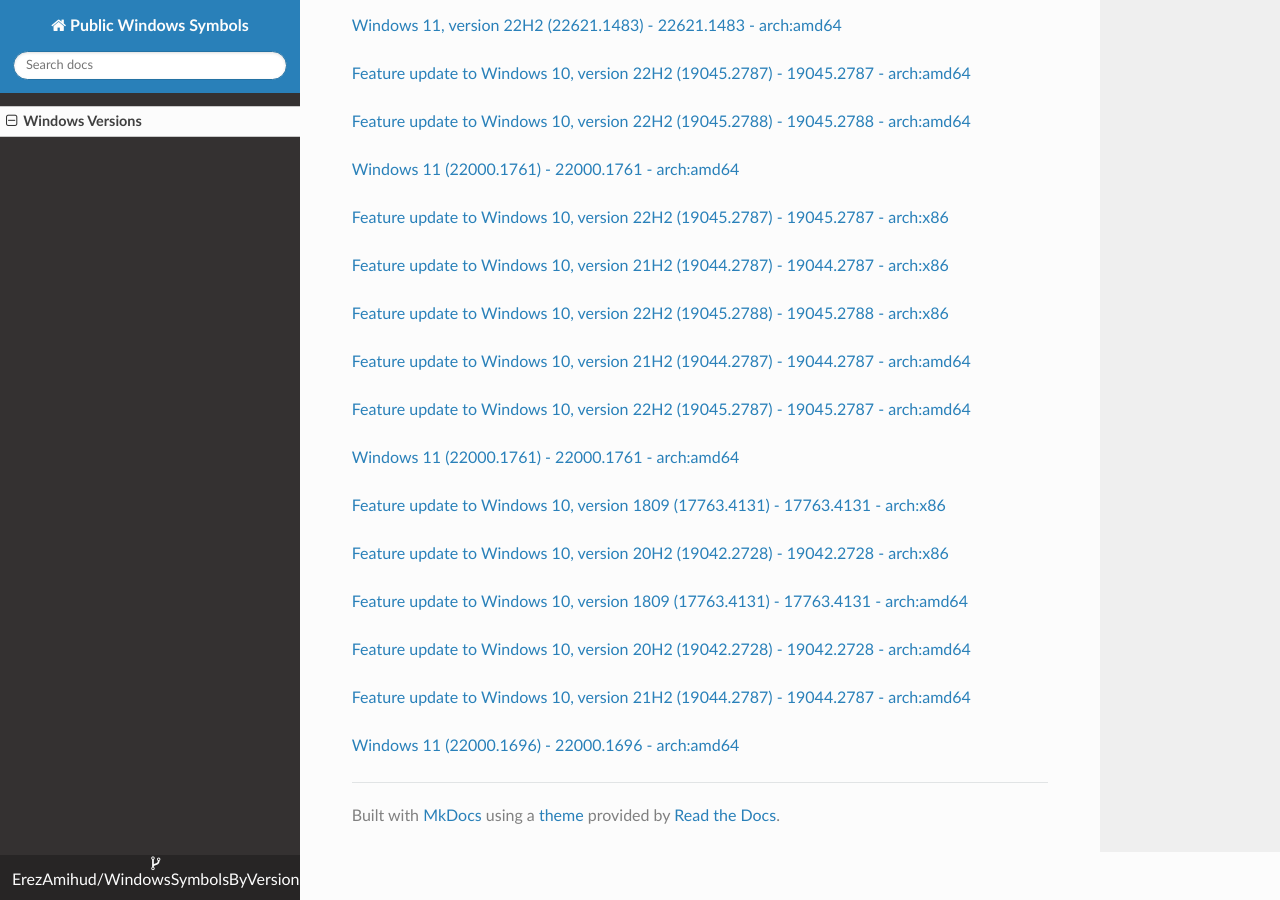
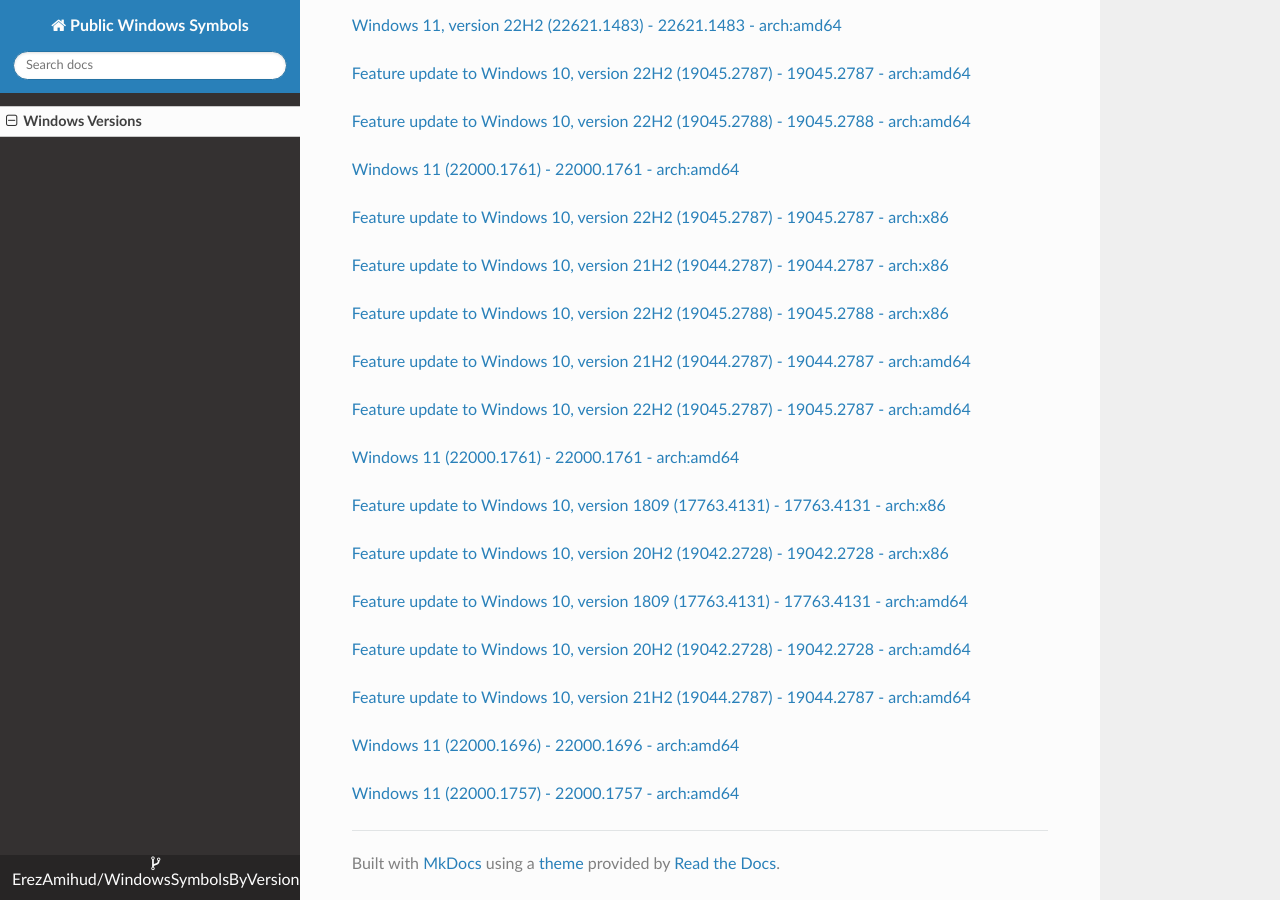
Before and after one commit to ErezAmihud/WindowsSymbolsByVersion, an MkDocs documentation site: the page built from docs/index.md, in a window 1280 px wide and 900 px high, scrolled down 35693 px. Built offline with MkDocs 1.6.1, drawn with Linux system fonts in a browser that asks for light colours; nearby versions of some CDN libraries.

Commit message:
Automated commit, add manifest for a1962e61-a626-4242-84c0-3f0c86b5693e

```diff
--- a/docs/index.md
+++ b/docs/index.md
@@ -2071,3 +2071,6 @@
 
 
 [Windows 11 (22000.1696) - 22000.1696 - arch:amd64](https://github.com/ErezAmihud/WindowsSymbolsByVersion/blob/main/manifests/354ed011-b5d5-4f39-b3fb-78c9c68f9cef.manifest)
+
+
+[Windows 11 (22000.1757) - 22000.1757 - arch:amd64](https://github.com/ErezAmihud/WindowsSymbolsByVersion/blob/main/manifests/a1962e61-a626-4242-84c0-3f0c86b5693e.manifest)
```
Also changed, not shown: process_builds.json (+1 -1 lines), 1 other file.
